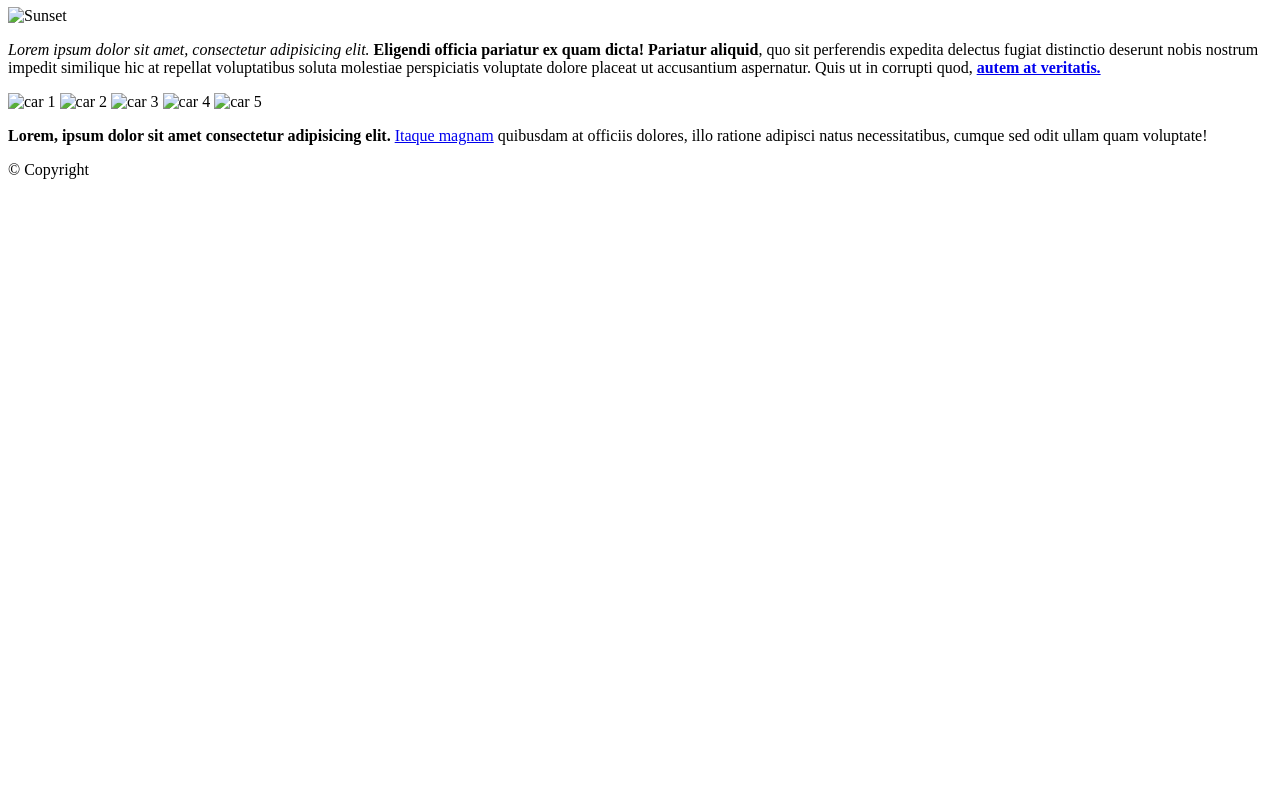
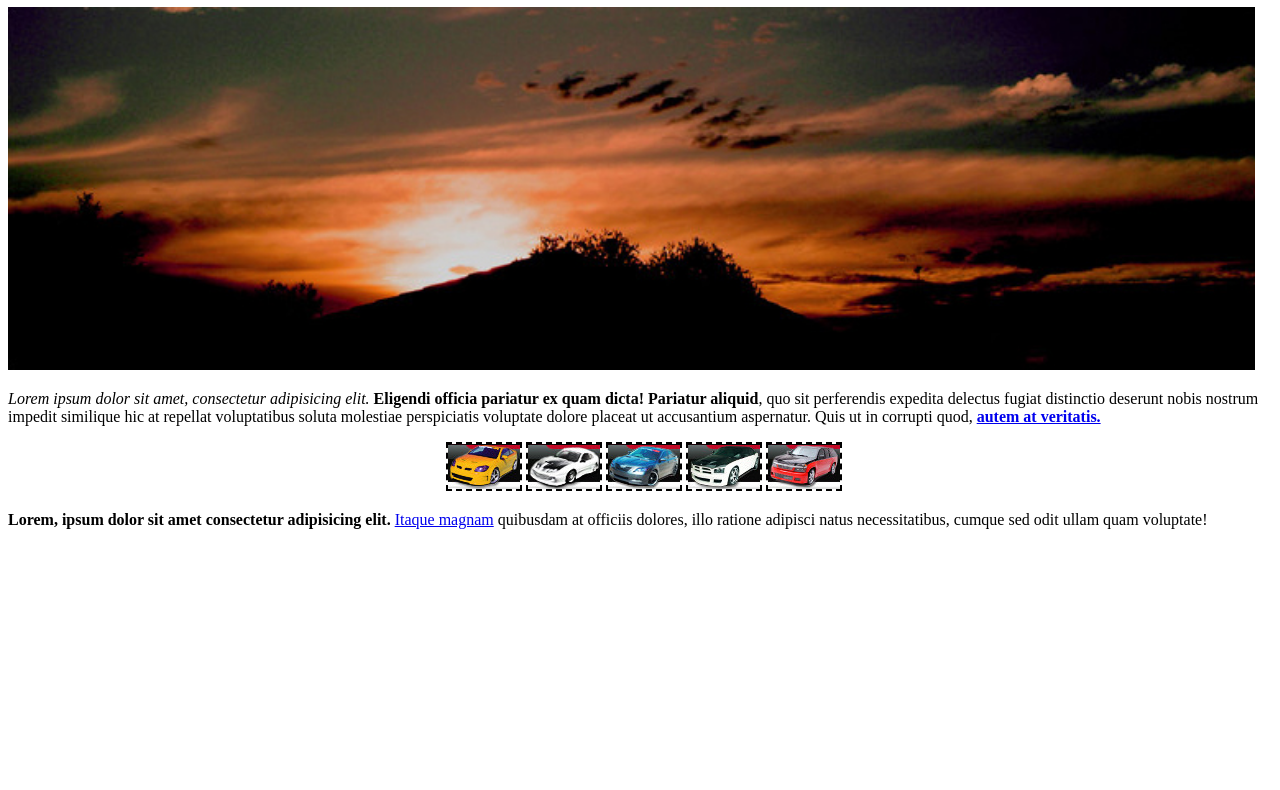
Before and after one commit to iraholdshtein/Lesson5, a plain HTML site: page index.html in a window 1280 px wide. Shown: the part 73-863 px from the top of the page. Before the commit the page ends 800 px from the top, so only its background shows below. Drawn offline with Linux system fonts and the light colour scheme; the site is published under a folder, as on GitHub Pages, so addresses that start at the root find nothing.

Commit message:
link address changed

```diff
--- a/index.html
+++ b/index.html
@@ -4,7 +4,7 @@
     <meta charset="UTF-8">
     <meta name="viewport" content="width=device-width, initial-scale=1.0">
     <title>Document</title>
-    <link rel="stylesheet" href="/css/styles.css">
+    <link rel="stylesheet" href="css/styles.css">
 </head>
 <body>
     <div class="wrapper">
@@ -12,18 +12,18 @@
             <h1> My simple website</h1>
         </div>
         <div class="content">
-            <img src="/image/sunset.jpg" alt="Sunset" class="main-image">
+            <img src="image/sunset.jpg" alt="Sunset" class="main-image">
             <p>
                 <em>Lorem ipsum dolor sit amet, consectetur adipisicing elit.</em> <strong>Eligendi officia pariatur ex quam dicta! Pariatur aliquid</strong>, quo sit perferendis
                  expedita delectus fugiat distinctio deserunt nobis nostrum impedit similique hic at repellat voluptatibus soluta molestiae perspiciatis
                  voluptate dolore placeat ut accusantium aspernatur. Quis ut in corrupti quod, <a href="#"><strong> autem at veritatis.</strong></a>
             </p>
             <div class="cars-container">
-                <img class="car-image" src="/image/car01.jpg" alt="car 1">
-                <img class="car-image" src="/image/car02.jpg" alt="car 2">
-                <img class="car-image" src="/image/car03.jpg" alt="car 3">
-                <img class="car-image" src="/image/car04.jpg" alt="car 4">
-                <img class="car-image" src="/image/car05.jpg" alt="car 5">
+                <img class="car-image" src="image/car01.jpg" alt="car 1">
+                <img class="car-image" src="image/car02.jpg" alt="car 2">
+                <img class="car-image" src="image/car03.jpg" alt="car 3">
+                <img class="car-image" src="image/car04.jpg" alt="car 4">
+                <img class="car-image" src="image/car05.jpg" alt="car 5">
             </div>
                <p>
                <strong>Lorem, ipsum dolor sit amet consectetur adipisicing elit.</strong> <a href="#"> Itaque magnam</a> quibusdam at officiis dolores, illo ratione adipisci natus necessitatibus, cumque sed odit ullam quam voluptate!
```
